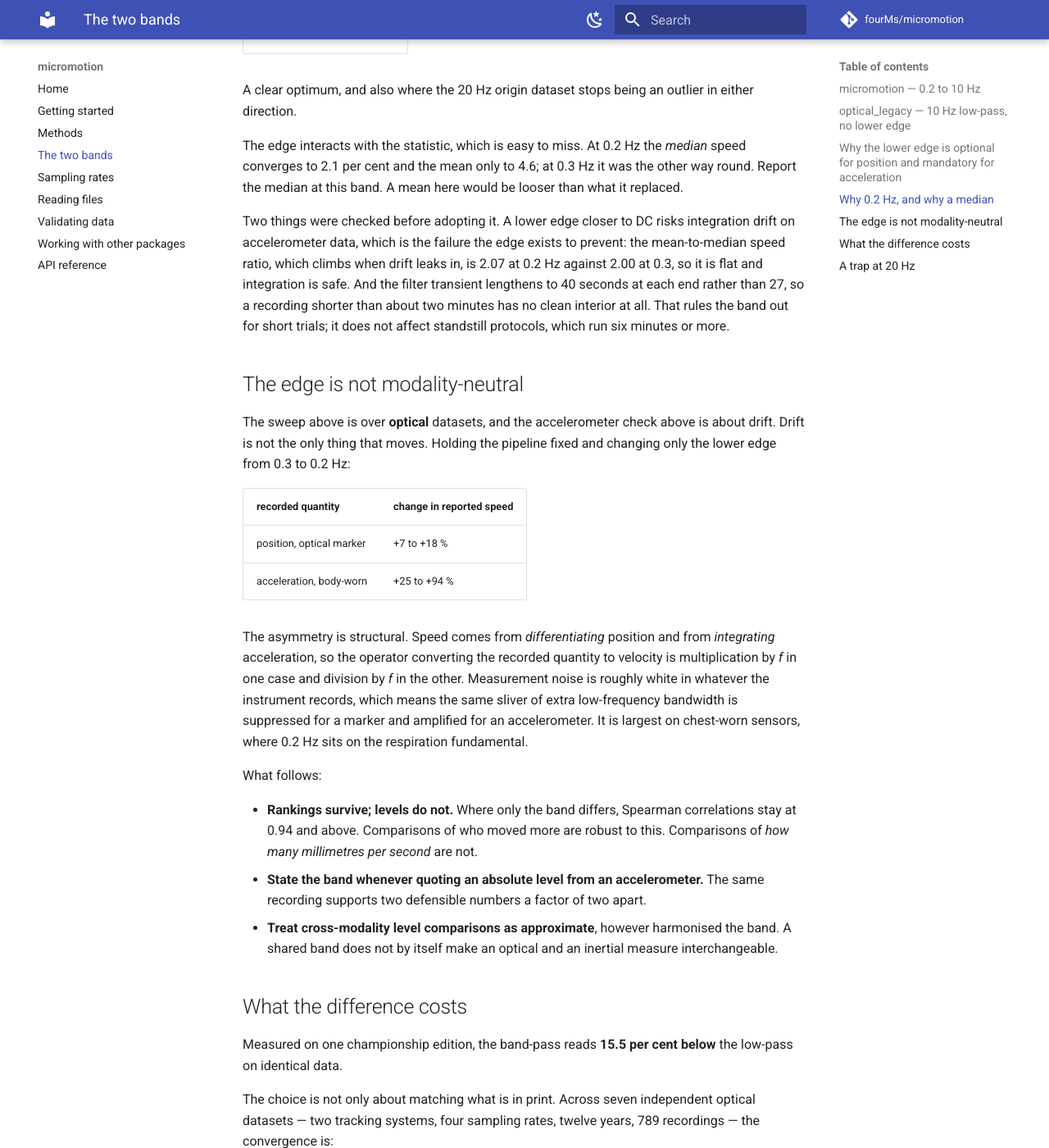
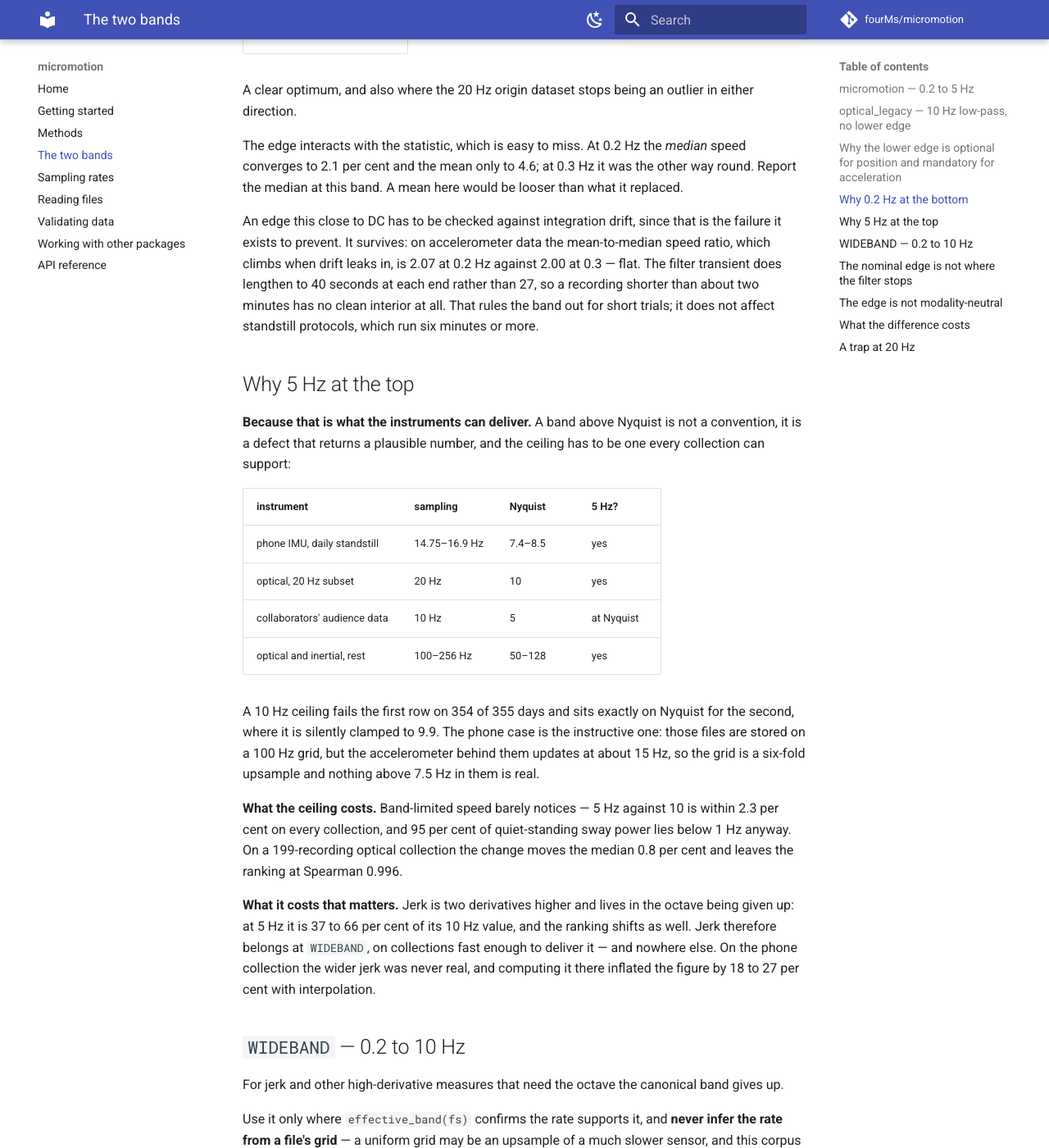
Before and after one commit to fourMs/micromotion, an MkDocs documentation site: the page built from docs/conventions.md, in a window 1280 px wide and 1400 px high, scrolled down 1271 px. Shown: the whole window at 82% size. Built offline with MkDocs 1.6.1 and Material for MkDocs 9.7.7, drawn with Linux system fonts in a browser that asks for light colours; comment, search, counter and statistics services are not loaded; some of the changed text lies outside the part shown.

Commit message:
Canonical band is 0.2-5 Hz; add WIDEBAND for jerk (0.11.0)
The 10 Hz ceiling could not be delivered by the corpus. The phone
accelerometer behind a 365-day collection updates at 14.75-16.9 Hz, so
Nyquist is 7.4-8.5 and the ceiling was unreachable on 354 of 355 days --
those files sit on a 100 Hz grid that is a six-fold upsample. A 20 Hz
optical subset has Nyquist exactly at 10 Hz, where the band was silently
clamped. A band above Nyquist is a defect that returns a plausible number.

Speed barely notices (within 2.3 per cent everywhere; 0.8 per cent and
Spearman 0.996 on one optical collection). Jerk does not, so it moves to
WIDEBAND on collections fast enough to deliver it.

Also documents that the nominal edge is not where the filter stops: a
zero-phase fourth-order Butterworth passes only 0.249 of a tone at its own
corner, and full fidelity ends near half the stated ceiling.

Co-Authored-By: Claude Opus 5 <noreply@anthropic.com>
Claude-Session: https://claude.ai/code/session_01BJdKxXdeYMdHo7mhrXuJU6

````diff
--- a/docs/conventions.md
+++ b/docs/conventions.md
@@ -1,10 +1,10 @@
-# The two bands
+# The three bands
 
-There are two quantity-of-motion conventions in circulation and they are **not
+There are three quantity-of-motion conventions here and they are **not
 interchangeable**. Reporting a number without saying which one produced it is the single
 most common way results in this field stop being comparable.
 
-## `micromotion` — 0.2 to 10 Hz
+## `micromotion` — 0.2 to 5 Hz
 
 A band-pass. The only convention that can be applied to every sensor, so the one any
 cross-collection comparison must use.
@@ -31,10 +31,10 @@ mm.qom(acc, fs, kind="acceleration", band="optical_legacy")
 ```
 
 
-## Why 0.2 Hz, and why a median
+## Why 0.2 Hz at the bottom
 
-The lower edge is not arbitrary.
-Swept across seven optical datasets and 665 recordings, the between-dataset spread is:
+The lower edge is not arbitrary. Swept across seven optical datasets and 665 recordings, the
+between-dataset spread is:
 
 | lower edge | spread |
 |---|---|
@@ -51,13 +51,93 @@ The edge interacts with the statistic, which is easy to miss. At 0.2 Hz the *med
 converges to 2.1 per cent and the mean only to 4.6; at 0.3 Hz it was the other way round.
 Report the median at this band. A mean here would be looser than what it replaced.
 
-Two things were checked before adopting it. A lower edge closer to DC risks integration drift
-on accelerometer data, which is the failure the edge exists to prevent: the mean-to-median
-speed ratio, which climbs when drift leaks in, is 2.07 at 0.2 Hz against 2.00 at 0.3, so it is
-flat and integration is safe. And the filter transient lengthens to 40 seconds at each end
-rather than 27, so a recording shorter than about two minutes has no clean interior at all.
-That rules the band out for short trials; it does not affect standstill protocols, which run
-six minutes or more.
+An edge this close to DC has to be checked against integration drift, since that is the failure
+it exists to prevent. It survives: on accelerometer data the mean-to-median speed ratio, which
+climbs when drift leaks in, is 2.07 at 0.2 Hz against 2.00 at 0.3 — flat. The filter transient
+does lengthen to 40 seconds at each end rather than 27, so a recording shorter than about two
+minutes has no clean interior at all. That rules the band out for short trials; it does not
+affect standstill protocols, which run six minutes or more.
+
+## Why 5 Hz at the top
+
+**Because that is what the instruments can deliver.** A band above Nyquist is not a convention,
+it is a defect that returns a plausible number, and the ceiling has to be one every collection
+can support:
+
+| instrument | sampling | Nyquist | 5 Hz? |
+|---|---|---|---|
+| phone IMU, daily standstill | 14.75–16.9 Hz | 7.4–8.5 | yes |
+| optical, 20 Hz subset | 20 Hz | 10 | yes |
+| collaborators' audience data | 10 Hz | 5 | at Nyquist |
+| optical and inertial, rest | 100–256 Hz | 50–128 | yes |
+
+A 10 Hz ceiling fails the first row on 354 of 355 days and sits exactly on Nyquist for the
+second, where it is silently clamped to 9.9. The phone case is the instructive one: those files
+are stored on a 100 Hz grid, but the accelerometer behind them updates at about 15 Hz, so the
+grid is a six-fold upsample and nothing above 7.5 Hz in them is real.
+
+**What the ceiling costs.** Band-limited speed barely notices — 5 Hz against 10 is within
+2.3 per cent on every collection, and 95 per cent of quiet-standing sway power lies below 1 Hz
+anyway. On a 199-recording optical collection the change moves the median 0.8 per cent and
+leaves the ranking at Spearman 0.996.
+
+**What it costs that matters.** Jerk is two derivatives higher and lives in the octave being
+given up: at 5 Hz it is 37 to 66 per cent of its 10 Hz value, and the ranking shifts as well.
+Jerk therefore belongs at `WIDEBAND`, on collections fast enough to deliver it — and nowhere
+else. On the phone collection the wider jerk was never real, and computing it there inflated the
+figure by 18 to 27 per cent with interpolation.
+
+## `WIDEBAND` — 0.2 to 10 Hz
+
+For jerk and other high-derivative measures that need the octave the canonical band gives up.
+
+Use it only where `effective_band(fs)` confirms the rate supports it, and **never infer the rate
+from a file's grid** — a uniform grid may be an upsample of a much slower sensor, and this
+corpus contains 355 days where it is. A quantity computed here is not comparable with one
+computed at `BAND`, and is not computable at all on the slower collections.
+
+## The nominal edge is not where the filter stops
+
+A band written as 0.2–5 Hz does not pass everything below 5 Hz and reject everything above. It is
+a zero-phase fourth-order Butterworth, applied forward and backward, and it is rolling off well
+before its nominal corner. Measured on pure tones of known amplitude, recovering the analytic mean
+speed:
+
+| tone | canonical `BAND` 0.2–5 Hz | `WIDEBAND` 0.2–10 Hz |
+|---|---|---|
+| 0.30 Hz | 0.951 | — |
+| 0.50 Hz | 1.000 | — |
+| 1.00 Hz | 1.000 | 1.000 |
+| 2.00 Hz | 0.999 | 1.000 |
+| 2.50 Hz | 0.997 | — |
+| 3.00 Hz | 0.982 | 1.000 |
+| 3.50 Hz | 0.924 | — |
+| 4.00 Hz | 0.773 | 1.000 |
+| 4.50 Hz | 0.513 | — |
+| 5.00 Hz | **0.249** | 0.993 |
+| 6.00 Hz | — | 0.976 |
+| 7.00 Hz | — | 0.912 |
+| 8.00 Hz | — | 0.758 |
+
+**Read the 5.00 Hz row.** A pure tone exactly at the canonical ceiling survives at a quarter of its
+true amplitude. Full fidelity — better than 99 per cent — extends only to about **2.5 Hz**, and the
+usable passband is roughly half the nominal upper edge. The same holds at the bottom: 0.3 Hz already
+reads 5 per cent low, so content near the 0.2 Hz corner is heavily attenuated rather than passed.
+
+Three consequences worth keeping in mind.
+
+**Do not read a band edge as a content boundary.** Moving the ceiling from 10 Hz to 5 does not
+discard the 5–10 Hz octave; it discards, in effect, everything above roughly 3.5 Hz. That is why the
+jerk change is as large as it is.
+
+**Do not probe a filter at its own corner.** A validation test that puts its test tone at the stated
+edge will fail against the analytic answer, and the failure is the filter working correctly. Probe
+inside the passband and characterise the roll-off separately, as here.
+
+**The steepness is a consequence of zero-phase filtering.** `filtfilt` applies the response twice,
+which is what buys zero phase distortion — essential when the output is going to be differentiated
+or integrated — and costs a sharper effective roll-off than the nominal order suggests. It is a
+deliberate trade, not an accident, but it means the effective bandwidth is narrower than the label.
 
 ## The edge is not modality-neutral
 
--- a/pyproject.toml
+++ b/pyproject.toml
@@ -4,7 +4,7 @@ build-backend = "hatchling.build"
 
 [project]
 name = "micromotion"
-version = "0.10.0"
+version = "0.11.0"
 description = "Micromotion analysis of motion time series: mocap, IMU and force plate"
 readme = "README.md"
 requires-python = ">=3.10"
````
Also changed, not shown: CHANGELOG.md (+38 -0 lines), README.md (+1 -1 lines), docs/formats.md (+2 -2 lines), docs/index.md (+1 -1 lines), docs/interop.md (+1 -1 lines), docs/methods.md (+1 -1 lines), src/micromotion/__init__.py (+5 -3 lines), 5 other files.
